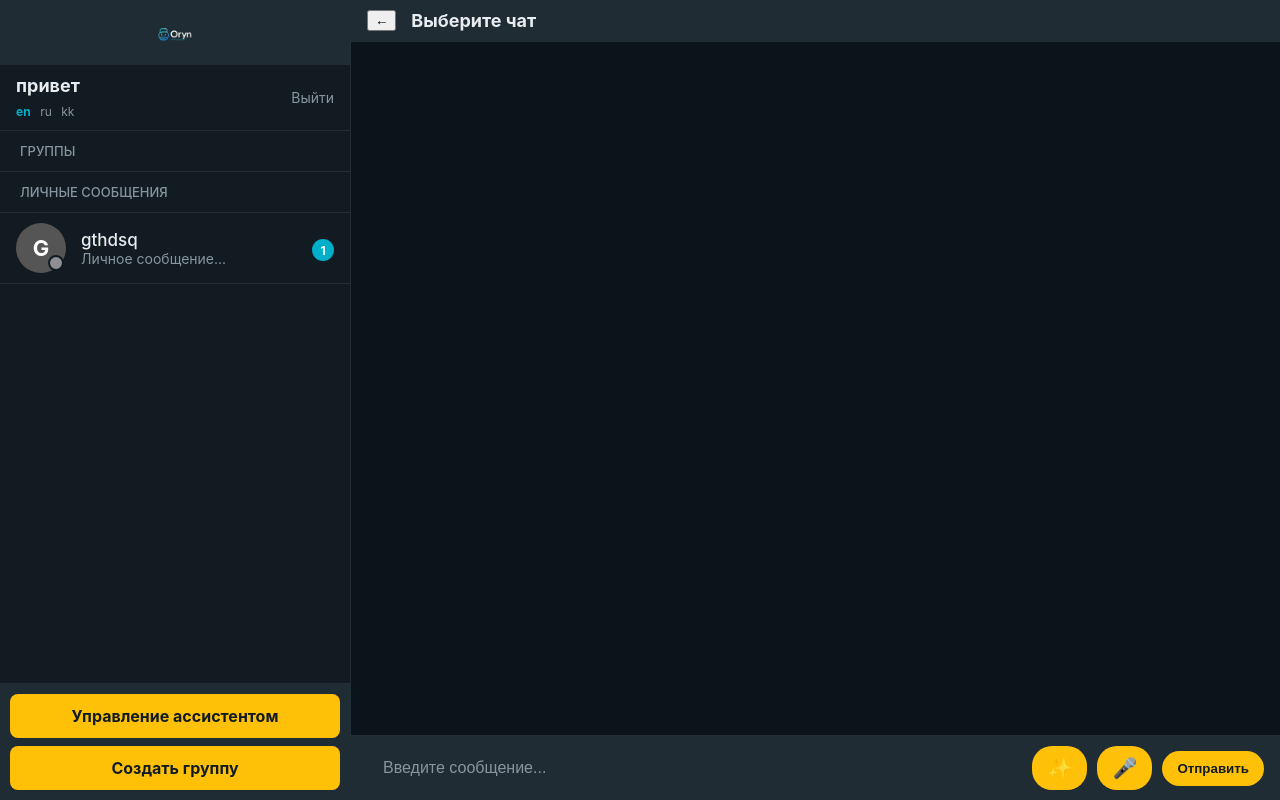
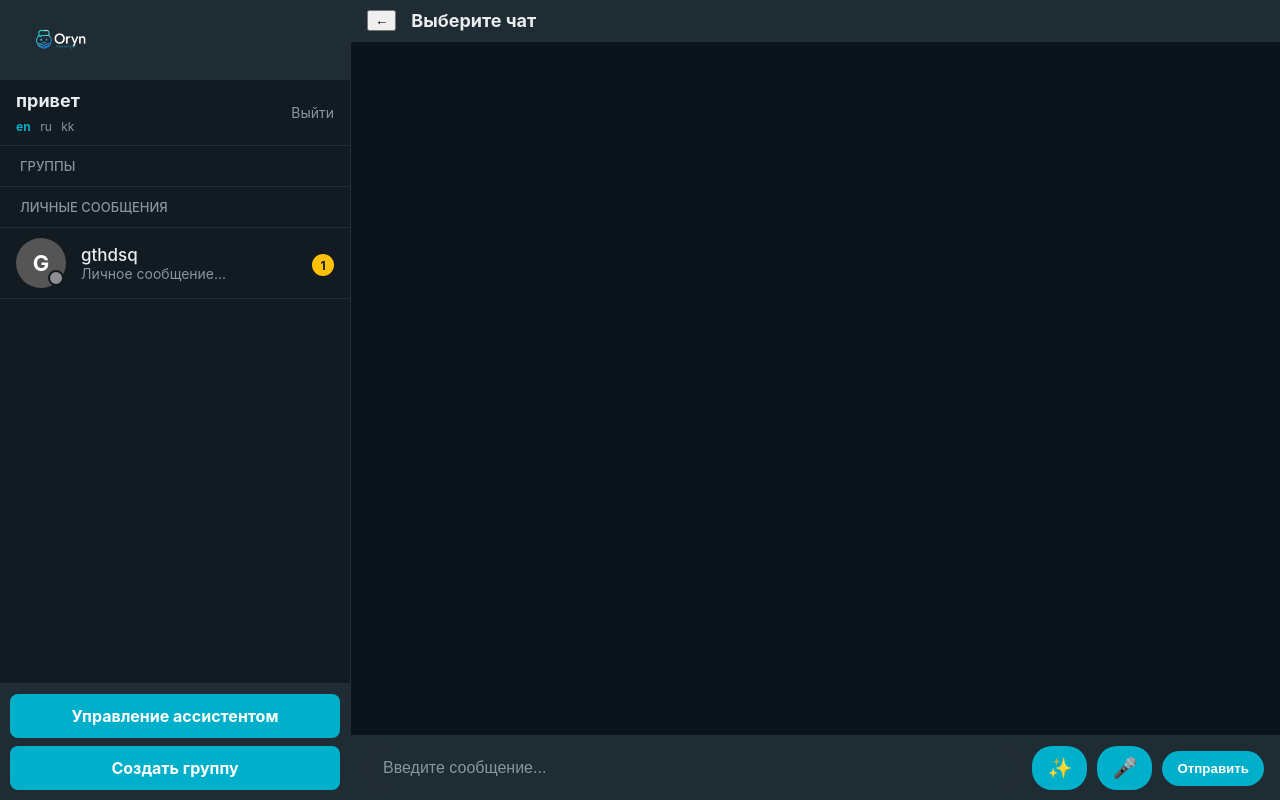
Before and after one commit to eyesarcheolog-sys/messangerqazakhstan, a Flask app: page /?lang=en in a window 1280 px wide. Run offline with Flask 3, Linux system fonts and the light colour scheme; a user stored in the database is signed in; some libraries are stand-ins or nearby versions.

Commit message:
new design 2.4

```diff
--- a/static/css/assistants.css
+++ b/static/css/assistants.css
@@ -264,14 +264,14 @@ tbody tr:last-child td {
 
 /* --- Исправленные стили для логотипа в сайдбаре --- */
 .sidebar-header {
-    margin: -20px -20px 30px -20px; /* Убираем отступы родителя и добавляем нижний */
+    margin: -20px -20px 30px -20px;
     padding: 10px 20px;
-    background-color: #1e1e1e; /* Темный фон для хедера */
+    background-color: #1e1e1e;
     border-bottom: 1px solid var(--border-color);
 }
 
 .sidebar-logo.assistant-logo {
-    height: 40px; /* Размер как в мессенджере */
+    height: 60px; /* Увеличиваем высоту логотипа */
     width: auto;
     display: block;
 }
--- a/static/css/style.css
+++ b/static/css/style.css
@@ -5,8 +5,8 @@
     --chat-bg-color: #0b141a;
     --primary-text-color: #e9edef;
     --secondary-text-color: #8696a0;
-    --accent-color: #ffc107; /* 1. Желтый для основных кнопок */
-    --notification-badge-color: #00AFCA; /* 2. Голубой для уведомлений и акцентов */
+    --accent-color: #00AFCA; /* 1. Основной цвет для кнопок теперь голубой */
+    --notification-badge-color: #ffc107; /* 2. Уведомления теперь желтые */
     --my-message-bubble-color: #005c4b;
     --other-message-bubble-color: #202c33;
     --separator-color: #222e35;
@@ -39,22 +39,17 @@ body {
 
 /* 3. Исправленный заголовок с логотипом */
 #sidebar-header {
-    padding: 10px 16px 5px 16px;
+    padding: 10px 16px;
     background-color: var(--other-message-bubble-color);
     display: flex;
     align-items: center;
-    justify-content: center;
+    justify-content: flex-start; /* Выравнивание по левому краю */
     flex-shrink: 0;
-    height: 50px;
+    height: 60px; /* Увеличиваем высоту блока */
 }
 
-.header-logo.main-messenger-logo {
-    height: 40px;
-    width: auto;
-}
-/* Старый класс .header-logo на всякий случай */
 .header-logo {
-    height: 40px;
+    height: 60px; /* Увеличиваем высоту логотипа */
     width: auto;
 }
 
@@ -73,11 +68,11 @@ body {
 }
 #user-info h2 { margin: 0; font-size: 18px; }
 .logout-link { font-size: 14px; color: var(--secondary-text-color); text-decoration: none; }
-.logout-link:hover { color: var(--oryn-blue); }
+.logout-link:hover { color: var(--accent-color); }
 
 .lang-switcher { margin-top: 4px; }
 .lang-link { color: var(--secondary-text-color); text-decoration: none; margin-right: 5px; font-size: 12px;}
-.lang-link.active { color: var(--oryn-blue); font-weight: bold; text-decoration: none; }
+.lang-link.active { color: var(--accent-color); font-weight: bold; text-decoration: none; }
 
 /* Стили для списков чатов */
 .chat-list-container { flex-grow: 1; overflow-y: auto; }
@@ -100,8 +95,7 @@ body {
     border-bottom: 1px solid var(--separator-color);
 }
 .chat-list li:hover { background-color: var(--hover-color); }
-/* 4. Активный чат теперь голубой для консистентности */
-.chat-list li.active { background-color: var(--oryn-blue); }
+.chat-list li.active { background-color: var(--accent-color); }
 .chat-list li.active .chat-name, .chat-list li.active .chat-preview, .chat-list li.active .chat-time { color: white; }
 .chat-avatar { width: 50px; height: 50px; border-radius: 50%; background-color: #555; color: white; display: grid; place-content: center; font-size: 22px; font-weight: bold; flex-shrink: 0; position: relative; }
 .user-avatar .online-indicator { position: absolute; bottom: 2px; right: 2px; width: 12px; height: 12px; background-color: #8e8e93; border-radius: 50%; border: 2px solid var(--sidebar-color); }
@@ -111,10 +105,10 @@ body {
 .chat-preview { font-size: 14px; color: var(--secondary-text-color); white-space: nowrap; overflow: hidden; text-overflow: ellipsis; }
 .chat-meta { text-align: right; flex-shrink: 0; display: flex; flex-direction: column; align-items: flex-end; gap: 4px; }
 .chat-time { font-size: 12px; color: var(--secondary-text-color); }
-.notification-dot { background-color: var(--notification-badge-color); color: white; border-radius: 50%; font-size: 12px; font-weight: bold; min-width: 22px; height: 22px; display: none; place-content: center; }
+.notification-dot { background-color: var(--notification-badge-color); color: #111b21; border-radius: 50%; font-size: 12px; font-weight: bold; min-width: 22px; height: 22px; display: none; place-content: center; }
 .notification-dot.visible { display: grid; }
 
-/* 1. Футер с желтыми кнопками */
+/* Футер с голубыми кнопками */
 #sidebar-footer {
     padding: 10px;
     background-color: var(--other-message-bubble-color);
@@ -126,8 +120,8 @@ body {
     width: 100%;
     box-sizing: border-box;
     padding: 12px;
-    background-color: var(--accent-color); /* Желтый цвет */
-    color: #111b21; /* Темный текст на желтом фоне */
+    background-color: var(--accent-color); /* Голубой цвет */
+    color: white;
     text-align: center;
     border-radius: 8px;
     cursor: pointer;
@@ -157,8 +151,7 @@ body {
 #form { display: flex; padding: 10px 16px; border-top: 1px solid var(--separator-color); background-color: var(--other-message-bubble-color); align-items: center; gap: 10px; padding-bottom: calc(10px + env(safe-area-inset-bottom)); }
 #input { background: var(--input-background); border: none; padding: 12px 16px; flex-grow: 1; border-radius: 22px; color: var(--primary-text-color); font-size: 16px; }
 #input::placeholder { color: var(--secondary-text-color); }
-/* 1. Кнопка отправки тоже желтая */
-#form button { background: var(--accent-color); border: none; color: #111b21; font-weight: bold; padding: 10px 15px; border-radius: 20px; cursor: pointer; flex-shrink: 0; }
+#form button { background: var(--accent-color); border: none; color: white; font-weight: bold; padding: 10px 15px; border-radius: 20px; cursor: pointer; flex-shrink: 0; }
 #record-btn, #assistant-btn { background: none; font-size: 20px; padding: 8px 12px; }
 
 /* --- АДАПТИВНОСТЬ --- */
```
Also changed, not shown: templates/login.html (+4 -5 lines), templates/register.html (+4 -5 lines).
